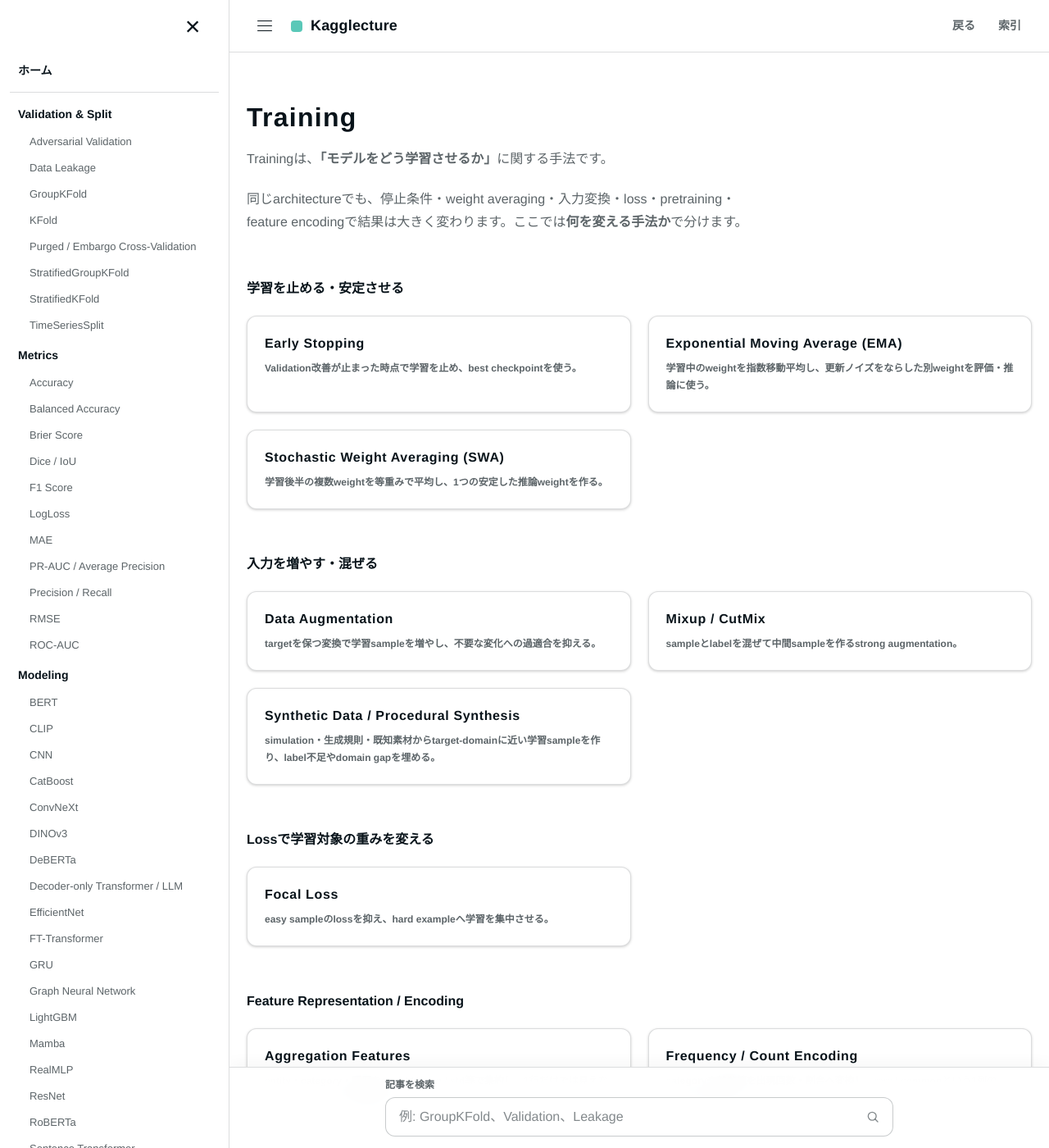
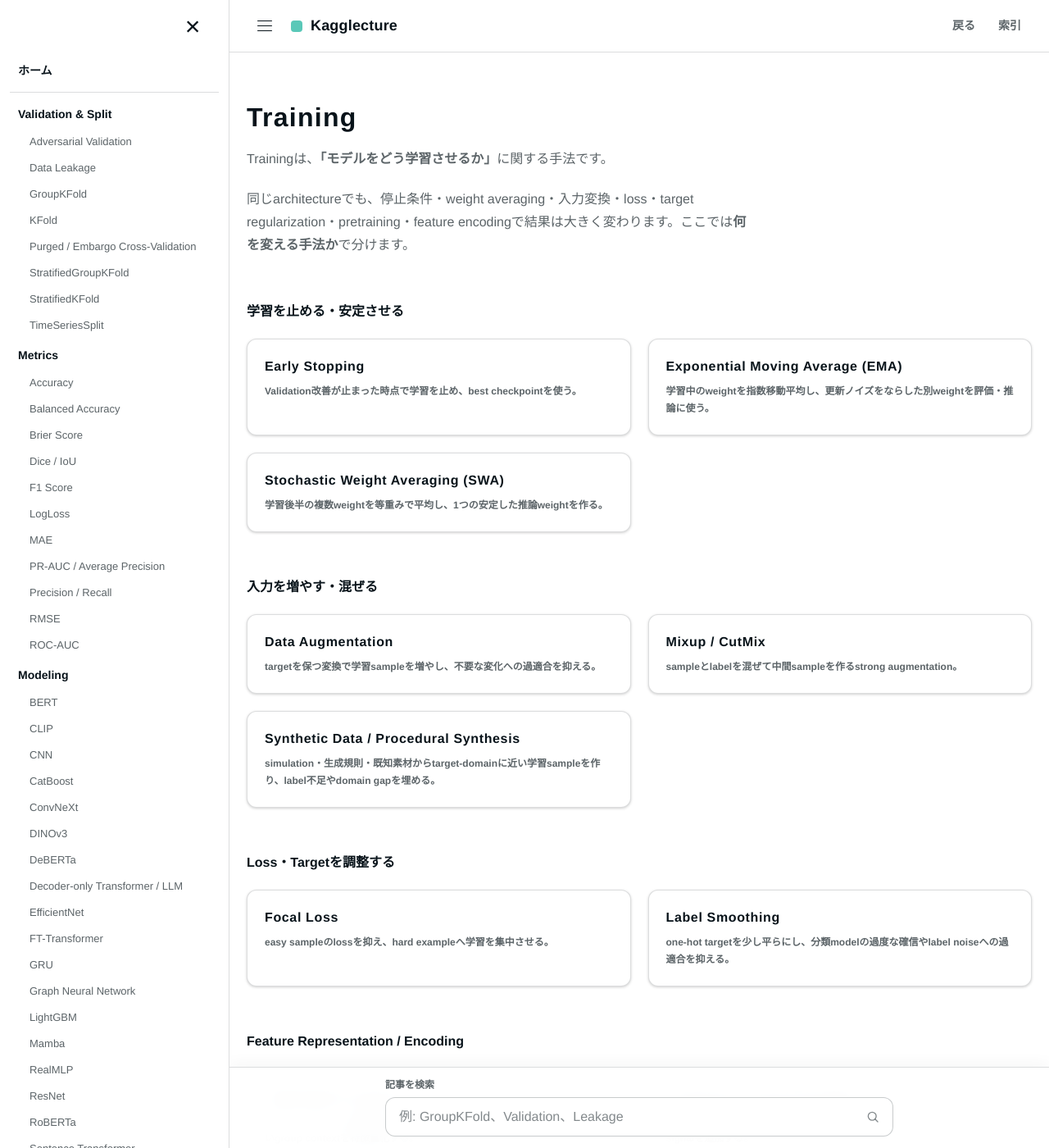
Before and after one commit to morikazu1119/Kagglecture, a Jekyll site: the page built from wiki/training/index.html, in a window 1280 px wide and 1400 px high. Shown: the whole window at 82% size. Built offline with Jekyll 4.4.1, drawn with Linux system fonts in a browser that asks for light colours; some of the changed text lies outside the part shown.

Commit message:
Link Label Smoothing from Training index

```diff
--- a/wiki/training/index.html
+++ b/wiki/training/index.html
@@ -2,7 +2,7 @@
 layout: default
 title: Training
 description: Kaggleの学習手法を、学習制御・data・loss・representationごとに調べるカテゴリ索引。
-summary: Early Stopping、EMA、SWA、Augmentation、Synthetic Data、Loss、Frequency / Target Encoding、Aggregation、Lag / Rolling、Pretrainingを目的別に整理する。
+summary: Early Stopping、EMA、SWA、Augmentation、Synthetic Data、Loss、Label Smoothing、Frequency / Target Encoding、Aggregation、Lag / Rolling、Pretrainingを目的別に整理する。
 type: category-index
 nav_order: 4
 permalink: /wiki/training/
@@ -10,7 +10,7 @@ permalink: /wiki/training/
 
 <h1>Training</h1>
 <p>Trainingは、<strong>「モデルをどう学習させるか」</strong>に関する手法です。</p>
-<p>同じarchitectureでも、停止条件・weight averaging・入力変換・loss・pretraining・feature encodingで結果は大きく変わります。ここでは<strong>何を変える手法か</strong>で分けます。</p>
+<p>同じarchitectureでも、停止条件・weight averaging・入力変換・loss・target regularization・pretraining・feature encodingで結果は大きく変わります。ここでは<strong>何を変える手法か</strong>で分けます。</p>
 <h2>学習を止める・安定させる</h2>
 <div class="dictionary-grid">
   <a class="dictionary-card dictionary-card-link" href="{{ '/wiki/training/early-stopping.html' | relative_url }}"><h3>Early Stopping</h3><p>Validation改善が止まった時点で学習を止め、best checkpointを使う。</p></a>
@@ -25,9 +25,10 @@ permalink: /wiki/training/
   <a class="dictionary-card dictionary-card-link" href="{{ '/wiki/training/synthetic-data.html' | relative_url }}"><h3>Synthetic Data / Procedural Synthesis</h3><p>simulation・生成規則・既知素材からtarget-domainに近い学習sampleを作り、label不足やdomain gapを埋める。</p></a>
 </div>
 
-<h2>Lossで学習対象の重みを変える</h2>
+<h2>Loss・Targetを調整する</h2>
 <div class="dictionary-grid">
   <a class="dictionary-card dictionary-card-link" href="{{ '/wiki/training/focal-loss.html' | relative_url }}"><h3>Focal Loss</h3><p>easy sampleのlossを抑え、hard exampleへ学習を集中させる。</p></a>
+  <a class="dictionary-card dictionary-card-link" href="{{ '/wiki/training/label-smoothing.html' | relative_url }}"><h3>Label Smoothing</h3><p>one-hot targetを少し平らにし、分類modelの過度な確信やlabel noiseへの過適合を抑える。</p></a>
 </div>
 
 <h2>Feature Representation / Encoding</h2>
@@ -50,6 +51,7 @@ permalink: /wiki/training/
   <section class="comparison-card is-primary"><h4>Dataが少ない</h4><dl><dt>既存sampleを変換</dt><dd>Augmentation / Mixup / CutMix</dd><dt>scene自体を作る</dt><dd>Synthetic Data</dd><dt>既存weight</dt><dd>Transfer Learning</dd></dl></section>
   <section class="comparison-card"><h4>Train/Testのsceneが違う</h4><dl><dt>候補</dt><dd>Synthetic Data</dd><dt>注意</dt><dd>Testで起きる変化だけを生成規則へ入れる</dd></dl></section>
   <section class="comparison-card"><h4>不均衡・easy negative過多</h4><dl><dt>候補</dt><dd>Focal Loss</dd><dt>注意</dt><dd>Metricとは別にOOF確認</dd></dl></section>
+  <section class="comparison-card"><h4>分類modelが確信しすぎる</h4><dl><dt>候補</dt><dd>Label Smoothing</dd><dt>注意</dt><dd>ε=0をbaselineに残しOOFで比較</dd></dl></section>
   <section class="comparison-card"><h4>履歴・group文脈を数値化</h4><dl><dt>候補</dt><dd>Aggregation Features</dd><dt>注意</dt><dd>fold / time境界内で集約</dd></dl></section>
   <section class="comparison-card"><h4>Categoryのrare / commonを使う</h4><dl><dt>候補</dt><dd>Frequency / Count Encoding</dd><dt>注意</dt><dd>元categoryを消すとidentity情報を失う</dd></dl></section>
   <section class="comparison-card"><h4>時系列の過去を特徴量へ</h4><dl><dt>候補</dt><dd>Lag / Rolling Features</dd><dt>注意</dt><dd>shift後にrollingし、inference時のfeature availabilityを再現</dd></dl></section>
```
